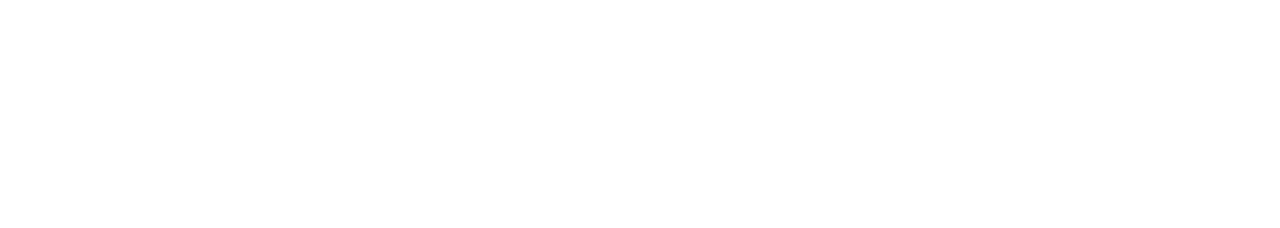
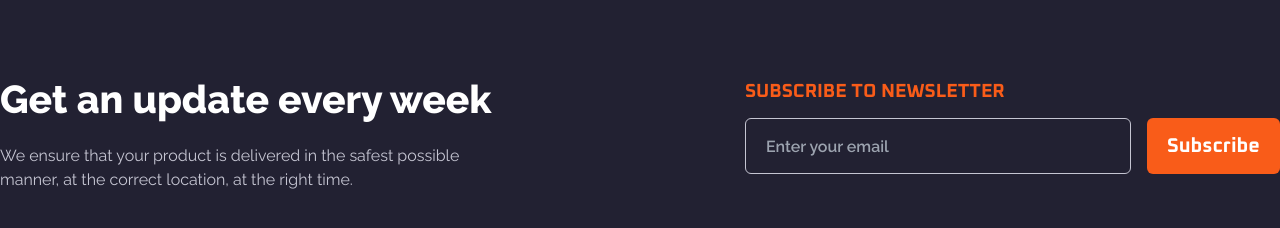
Before and after one commit to yasinn-arafat/Quriarbox-with-React-Tailwind, a React (Vite) app: page / in a window 1280 px wide. Shown: the part 4921-5149 px from the top of the page. Before the commit the page ends 4911 px from the top, so only its background shows below. Built offline with nearby package versions, Linux system fonts and the light colour scheme.

Commit message:
Subscribe Part Complete

```diff
--- a/src/App.jsx
+++ b/src/App.jsx
@@ -7,6 +7,7 @@
 import Clients from "./Component/Clients/Clients";
 import Message from "./Component/Message/Message";
 import Contact from "./Component/Contact/Contact";
+import Subscribe from "./Component/Subscribe/Subscribe";
 
 function App() {
   return (
@@ -19,6 +20,7 @@
       <Clients />
       <Message />
       <Contact />
+      <Subscribe />
     </>
   );
 }
--- /dev/null
+++ b/src/Component/Subscribe/Subscribe.jsx
@@ -0,0 +1,45 @@
+import React from "react";
+import Button from "../CommonComoponet/Button";
+
+const Subscribe = () => {
+  return (
+    <>
+      <section className="bg-[#222132] py-20 ">
+        <div className="container">
+          <div className="flex justify-between item-center">
+            <div>
+              <h4 className=" pb-4 text-[39px] text-white font-raleway font-extrabold ">
+                Get an update every week
+              </h4>
+              <p className="w-[500px]  text-[#C5C5D2] text-base font-raleway font-normal">
+                We ensure that your product is delivered in the safest possible
+                manner, at the correct location, at the right time.
+              </p>
+            </div>
+            <div>
+              <h5 className=" pt-2 pb-3 text-orangecolor text-[19px] font-oxanium font-bold">
+                SUBSCRIBE TO NEWSLETTER
+              </h5>
+              <div className="">
+                <input
+                  type="email"
+                  placeholder="Enter your email"
+                  className="py-[15px] px-5 mr-4 w-[386px] text-white bg-transparent border-[1px] border-[#C5C5D2] placeholder:text-base placeholder:font-raleway placeholder:font-semibold rounded-md "
+                />
+                <Button
+                  className={
+                    "px-5 py-[14px] bg-orangecolor text-white text-xl font-oxanium font-bold rounded-md"
+                  }
+                >
+                  Subscribe
+                </Button>
+              </div>
+            </div>
+          </div>
+        </div>
+      </section>
+    </>
+  );
+};
+
+export default Subscribe;
```
